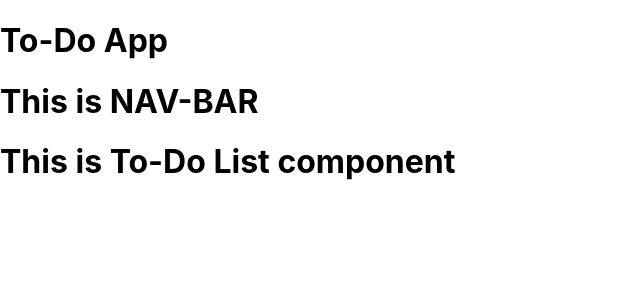
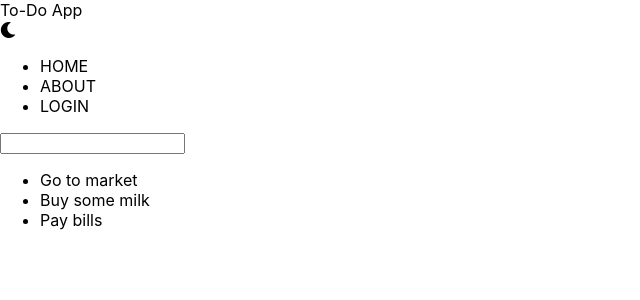
Before and after one commit to copolat/Context-App, a React (Create React App) app: page / in a window 1280 px wide. Shown: the top 300 px of the page, without its empty margins (0-640 px from the left). Built offline with nearby package versions, Linux system fonts and the light colour scheme.

Commit message:
Complete components of contextapp

```diff
--- a/src/Navbar.js
+++ b/src/Navbar.js
@@ -3,8 +3,13 @@ import React from 'react';
 class Navbar extends React.Component {
   render(){
     return (
-      <div>
-        <h1>This is NAV-BAR</h1>
+      <div className='nav'>
+        <ul>
+          <li>HOME</li>
+          <li>ABOUT</li>
+          <li>LOGIN</li>
+        </ul>
+
       </div>
     )
   }
--- a/src/TitleBar.js
+++ b/src/TitleBar.js
@@ -3,8 +3,10 @@ import React from 'react';
 class TitleBar extends React.Component {
   render(){
     return (
-      <div>
-        <h1>To-Do App</h1>
+      <div className='title-bar'>
+        <div className='branding'>To-Do App</div>
+        <div className=''></div>
+        <i className='fas fa-moon'/>
       </div>
     )
   }
--- a/src/TodoList.js
+++ b/src/TodoList.js
@@ -3,8 +3,13 @@ import React from 'react';
 class TodoList extends React.Component {
   render(){
     return (
-      <div>
-        <h1>This is To-Do List component</h1>
+      <div className='todolist'>
+        <input type="text"/>
+        <ul>
+          <li>Go to market</li>
+          <li>Buy some milk</li>
+          <li>Pay bills</li>
+        </ul>
       </div>
     )
   }
--- a/src/index.css
+++ b/src/index.css
@@ -1,13 +1,14 @@
+@import url("https://cdnjs.cloudflare.com/ajax/libs/font-awesome/5.15.2/css/all.min.css");
 body {
   margin: 0;
-  font-family: -apple-system, BlinkMacSystemFont, 'Segoe UI', 'Roboto', 'Oxygen',
-    'Ubuntu', 'Cantarell', 'Fira Sans', 'Droid Sans', 'Helvetica Neue',
+  font-family: -apple-system, BlinkMacSystemFont, "Segoe UI", "Roboto", "Oxygen",
+    "Ubuntu", "Cantarell", "Fira Sans", "Droid Sans", "Helvetica Neue",
     sans-serif;
   -webkit-font-smoothing: antialiased;
   -moz-osx-font-smoothing: grayscale;
 }
 
 code {
-  font-family: source-code-pro, Menlo, Monaco, Consolas, 'Courier New',
+  font-family: source-code-pro, Menlo, Monaco, Consolas, "Courier New",
     monospace;
 }
```
